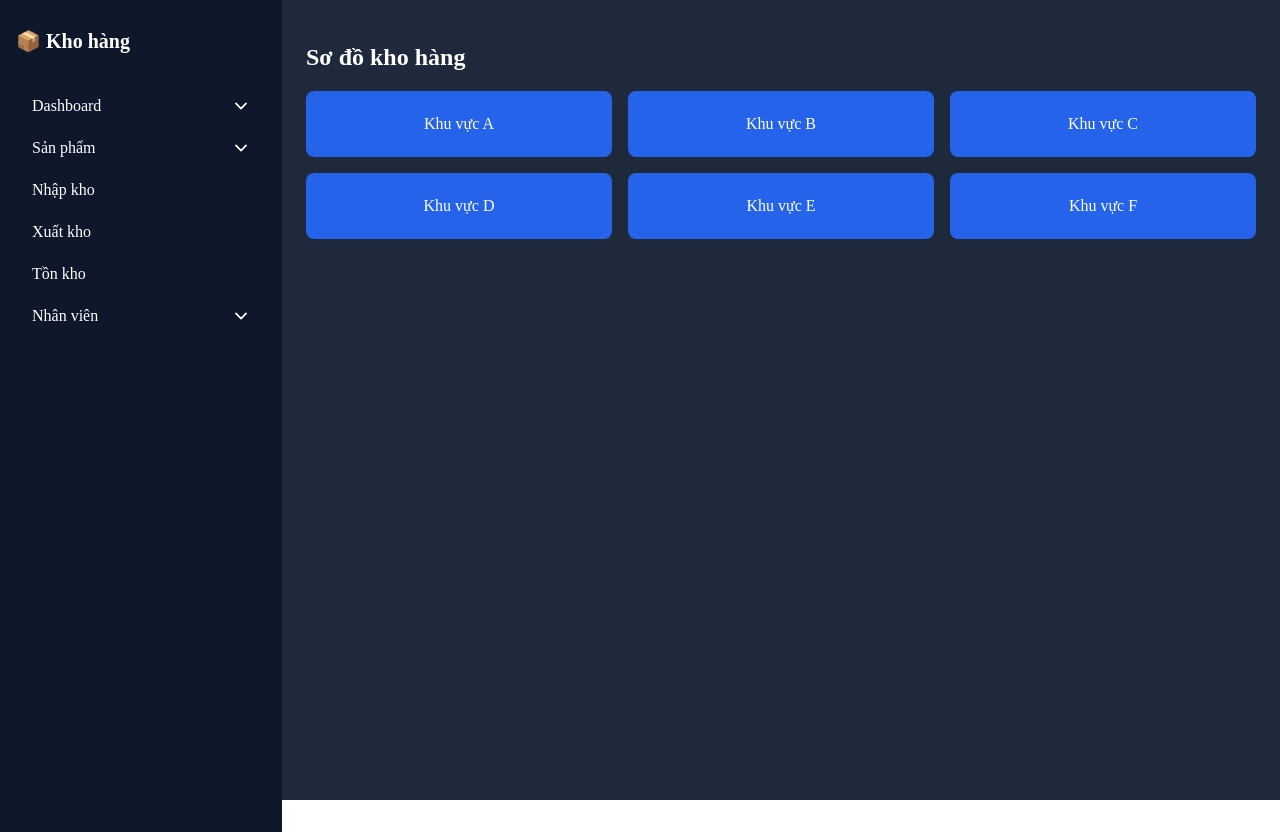
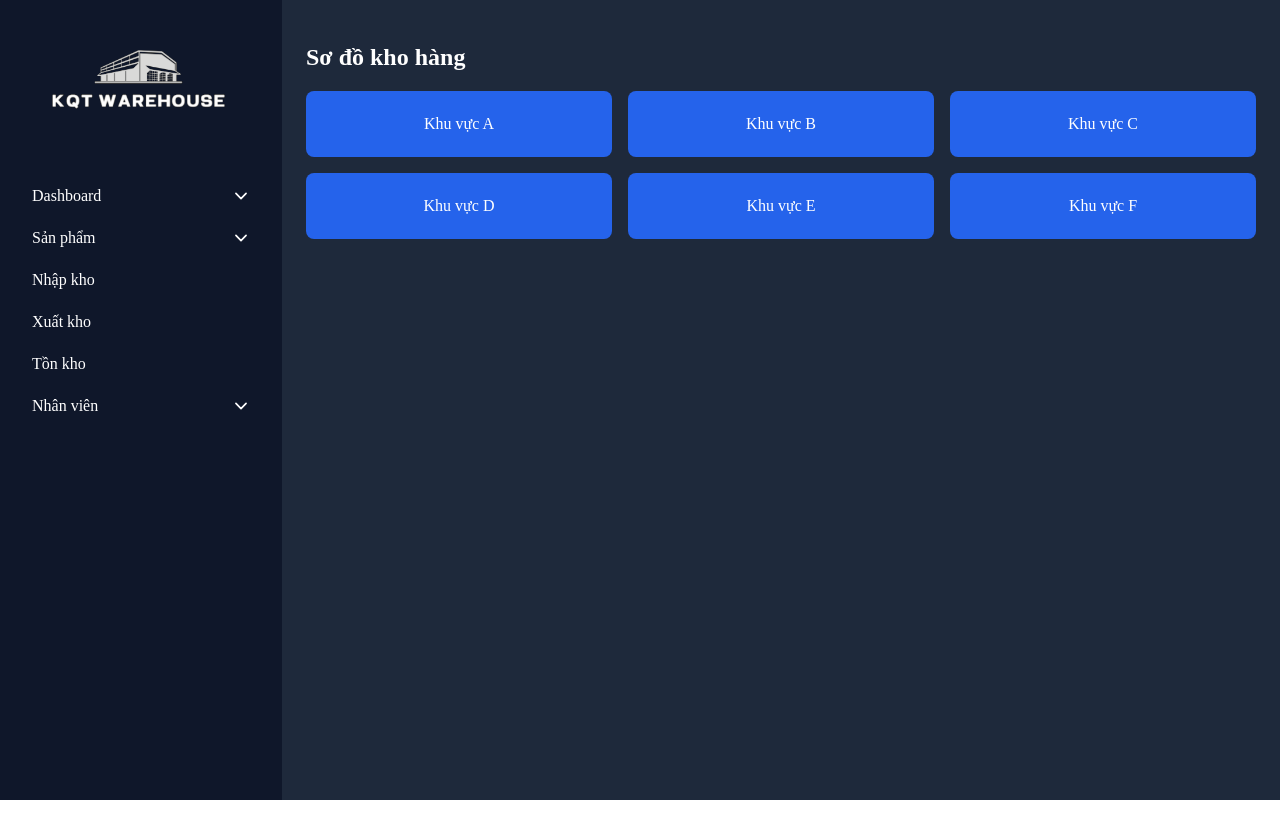
Before and after one commit to TCKhoa/Warehouse-Management-Project, a React (Vite) app: page / in a window 1280 px wide. After the commit the page ends 800 px from the top, so only its background shows below. Built offline with nearby package versions, Linux system fonts and the light colour scheme.

Commit message:
add logo

```diff
--- a/src/components/Sidebar.jsx
+++ b/src/components/Sidebar.jsx
@@ -2,6 +2,7 @@ import React, { useState } from "react";
 import { IoChevronDownOutline, IoChevronUpOutline } from "react-icons/io5";
 import { Link } from "react-router-dom";
 import "../styles/Sidebar.scss";
+import logo from "../assets/img/warehouse.png"
 
 export default function Sidebar({ isAdmin }) {
   const [openDropdown, setOpenDropdown] = useState(null);
@@ -12,7 +13,11 @@ export default function Sidebar({ isAdmin }) {
 
   return (
     <div className="sidebar">
-      <h1 className="sidebar-title"><Link to="/">📦 Kho hàng</Link></h1>
+      <h1 className="sidebar-logo">
+        <Link to="/">
+        <img src={logo} alt="Logo" className="logo-image" />
+        </Link>
+        </h1>
       <ul className="sidebar-menu">
 
         {/* Dashboard */}
--- a/src/index.jsx
+++ b/src/index.jsx
@@ -1,7 +1,7 @@
 import React from 'react';
 import ReactDOM from 'react-dom/client';
 import App from './App';
-import './index.scss'; // hoặc index.scss nếu bạn có
+import './styles/index.scss'; // hoặc index.scss nếu bạn có
 
 const root = ReactDOM.createRoot(document.getElementById('root'));
 root.render(
--- a/src/styles/Sidebar.scss
+++ b/src/styles/Sidebar.scss
@@ -2,24 +2,31 @@
   background-color: #0f172a;
   color: white;
   width: 250px;
-  min-height: 100vh;
+  // min-height: 100vh;
   padding: 1rem;
 
-  .sidebar-title {
-    font-size: 20px;
-    font-weight: bold;
-    margin-bottom: 2rem;
-    a {
-        color: inherit;
-        text-decoration: none;
-        display: block;
-        cursor: pointer; // Thêm dòng này để hiện con trỏ pointer
-      }
+  .sidebar-logo {
+  display: flex;
+  justify-content: center;
+  align-items: center;
 
-      &:hover {
-        color: #b3bac5;
-      }
+
+  a {
+    display: inline-block;
+    text-decoration: none;
   }
+
+  img.logo-image {
+    width: 15vw; // chỉnh kích thước phù hợp
+    height: auto;
+    object-fit: contain;
+    transition: transform 0.3s ease;
+
+    &:hover {
+      transform: scale(1.05);
+    }
+  }
+}
 
   .sidebar-menu {
     list-style: none;
--- a/src/index.scss
+++ b/src/styles/index.scss
@@ -5,7 +5,7 @@ html, body, #root {
 
 .app-layout {
   display: flex;
-  height: 100vh; // hoặc min-height: 100vh
+  min-height: 100vh; // hoặc min-height: 100vh
 }
 
 
```
Also changed, not shown: src/assets/img/warehouse.png (added).
